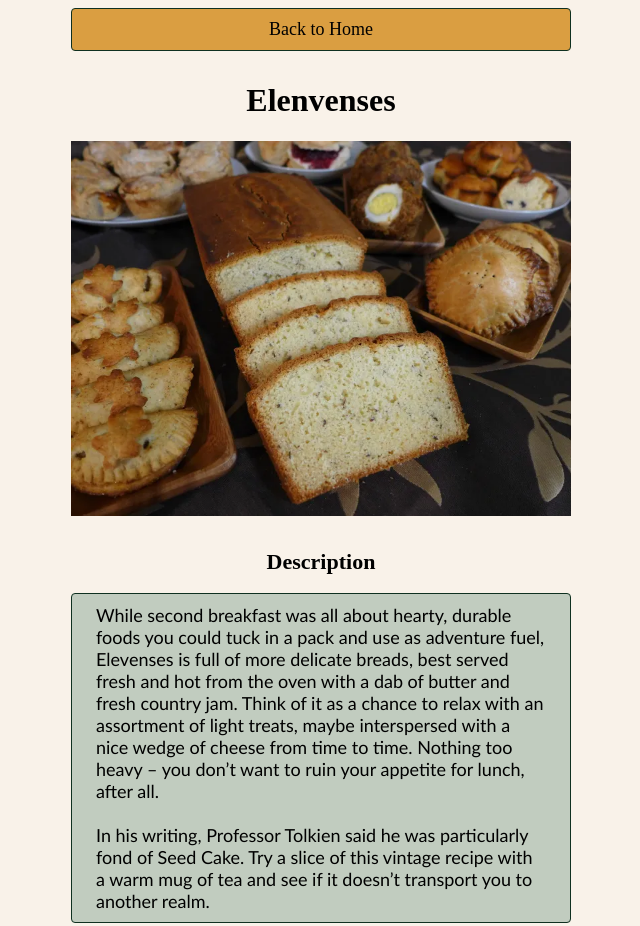
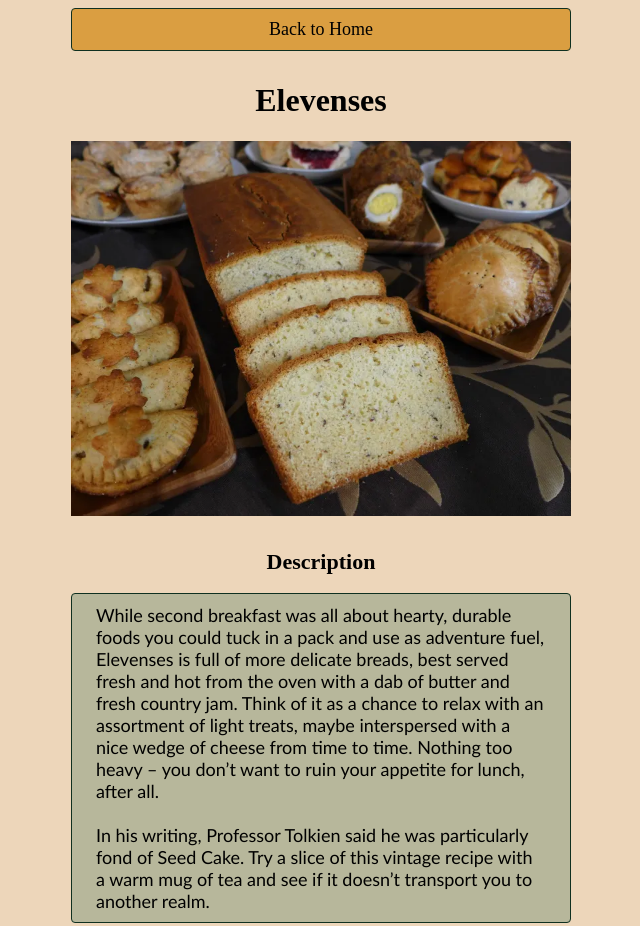
Before and after one commit to hierophany/hobbit-breakfast, a plain HTML site: page recipes/elevenses.html in a window 1280 px wide. Shown: the top 926 px of the page, without its empty margins (319-959 px from the left). Drawn offline with Linux system fonts and the light colour scheme.

Commit message:
Correct typo in Elevenses page and lowered opacity on background-color attribute

```diff
--- a/recipes/elevenses.html
+++ b/recipes/elevenses.html
@@ -9,7 +9,7 @@
 
 <body class="body">
     <a class="button" href="../index.html" target="_self" rel="noreferrer">Back to Home</a>
-    <h1 class="recipe-header">Elenvenses</h1>
+    <h1 class="recipe-header">Elevenses</h1>
     <img class="image" src="../images/elevenses.jpg" alt="Shire Seed Cake" width="500" height="375.33">
     <h2 class="recipe-subheader">Description</h2>
     <div class="description">While second breakfast was all about hearty, durable foods you could tuck in a pack and use
--- a/style.css
+++ b/style.css
@@ -13,7 +13,7 @@
 }
 
 .body {
-    background-color: #edd6ba50;
+    background-color: #edd6ba;
 }
 
 .index-header {
```
